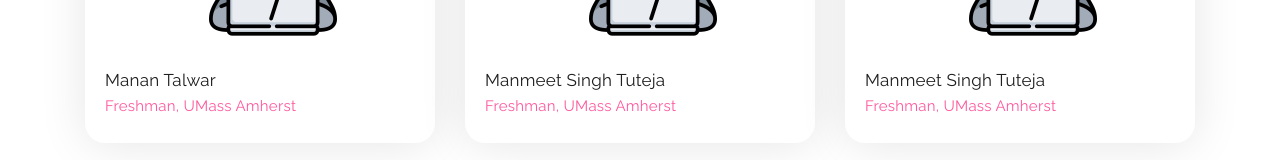
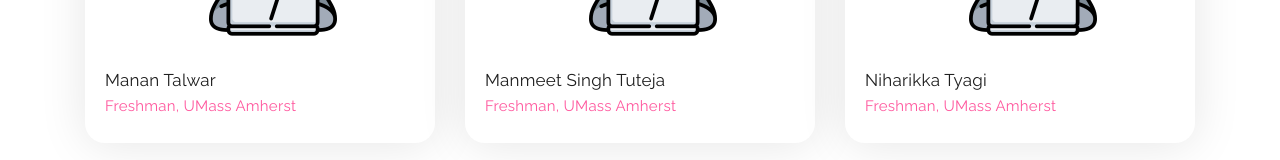
Before and after one commit to manantalwar/hackumass2020, a plain HTML site: page index.html in a window 1280 px wide. Shown: the part 3860-4020 px from the top of the page. Drawn offline with Linux system fonts and the light colour scheme.

Commit message:
Add files via upload
Added Team Member Names

```diff
--- a/index.html
+++ b/index.html
@@ -338,7 +338,7 @@
                             <i><img src="assets/images/hacker.png" alt=""></i>
                             <br>
                             <div class="team-info">
-                                <h3 class="user-name">Manmeet Singh Tuteja</h3>
+                                <h3 class="user-name">Niharikka Tyagi</h3>
                                 <span>Freshman, UMass Amherst</span>
                             </div>
                         </div>
```
